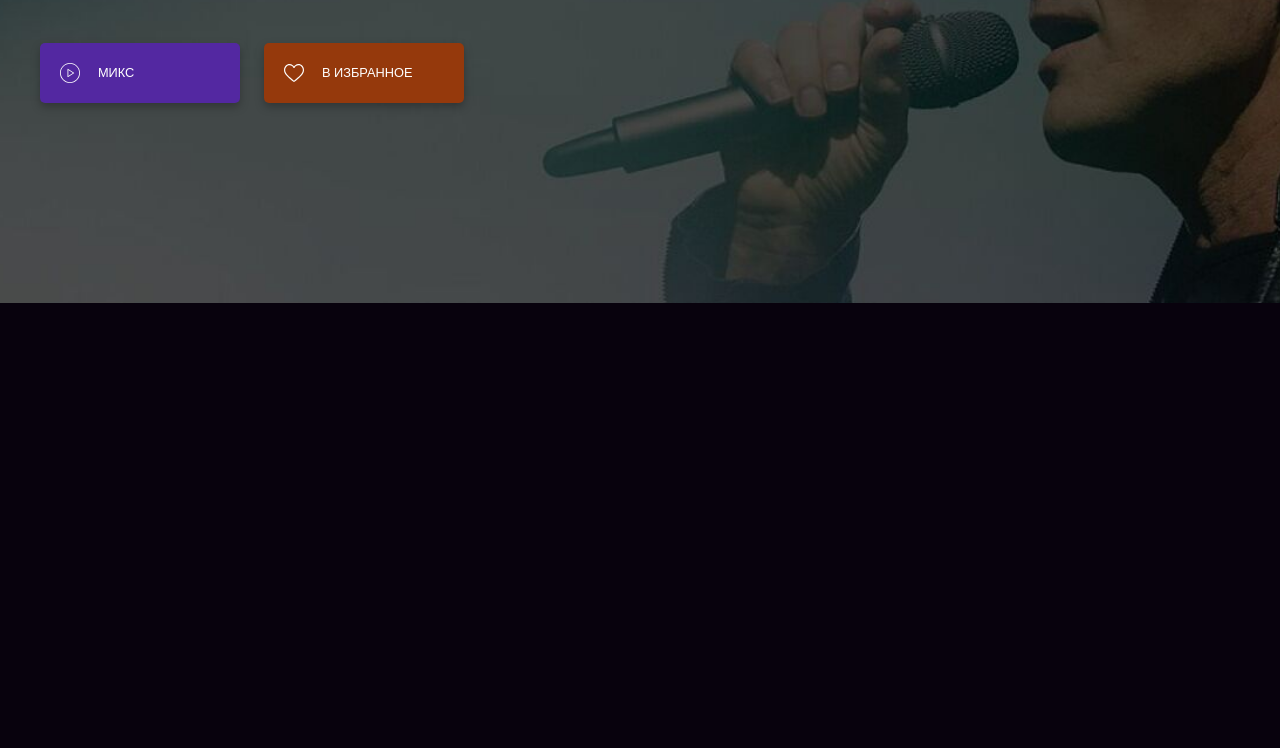
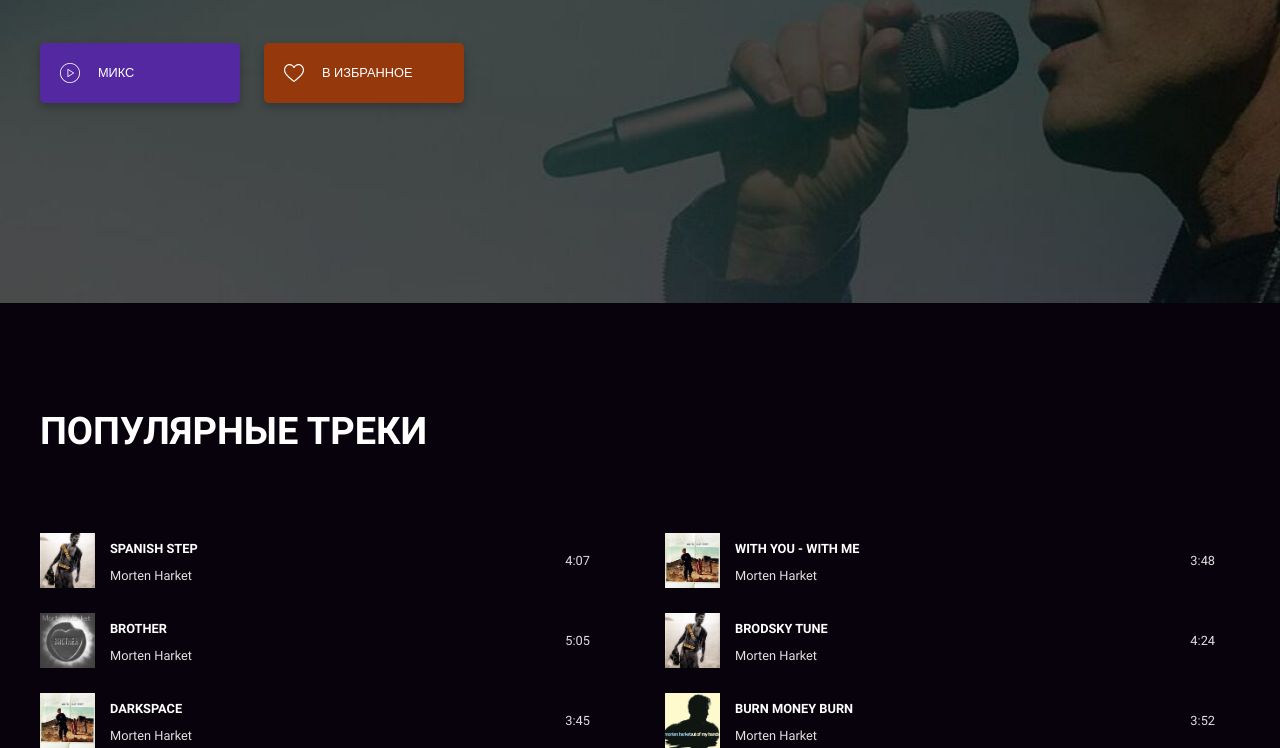
Before and after one commit to olekhova/layout-designer-project-lvl2, a website: page src/artist.html in a window 1280 px wide. Shown: the part 335-1083 px from the top of the page. Before the commit the page ends 800 px from the top, so only its background shows below. Drawn offline with Linux system fonts and the light colour scheme.

Commit message:
add page popular-track

```diff
--- a/src/artist.html
+++ b/src/artist.html
@@ -1,11 +1,13 @@
 <!DOCTYPE html>
 <html lang="ru">
+
 <head>
   <meta charset="UTF-8">
   <meta name="viewport" content="width=device-width, initial-scale=1.0">
   <title>layout-designer-project-lvl2_lyubov_olekhova</title>
   <link rel="stylesheet" href="./css/app.css">
 </head>
+
 <body>
   <header class="relative container">
     <div class="overflow-x menu row">
@@ -47,6 +49,118 @@
         </div>
       </div>
     </section>
+    <section id="page-popular-track" class="pt-100">
+      <div class="container">
+        <h2>
+          Популярные треки
+        </h2>
+        <div class="row mt-48">
+          <div class="popular-track row max-width-550 mt-25 mr-25">
+            <img src="images/Wild Seed.jpg" alt="Wild Seed" class="track-image">
+            <div class="track-info grow row ml-15">
+              <div class="track-name">
+                <span class="tz-small-bold white">
+                  Spanish Step
+                </span>
+                <br>
+                <span class="tz-small gray">
+                  Morten Harket
+                </span>
+              </div>
+              <div class="track-time tz-small gray">
+                4:07
+              </div>
+            </div>
+          </div>
+          <div class="popular-track row max-width-550 mt-25 mr-25">
+            <img src="images/Letter from Egypt.jpg" alt="Letter from Egypt" class="track-image">
+            <div class="track-info grow row ml-15">
+              <div class="track-name">
+                <span class="tz-small-bold white">
+                  With You - With Me
+                </span>
+                <br>
+                <span class="tz-small gray">
+                  Morten Harket
+                </span>
+              </div>
+              <div class="track-time tz-small gray">
+                3:48
+              </div>
+            </div>
+          </div>
+          <div class="popular-track row max-width-550 mt-25 mr-25">
+            <img src="images/Brother.jpg" alt="Brother" class="track-image">
+            <div class="track-info grow row ml-15">
+              <div class="track-name">
+                <span class="tz-small-bold white">
+                  Brother
+                </span>
+                <br>
+                <span class="tz-small gray">
+                  Morten Harket
+                </span>
+              </div>
+              <div class="track-time tz-small gray">
+                5:05
+              </div>
+            </div>
+          </div>
+          <div class="popular-track row max-width-550 mt-25 mr-25">
+            <img src="images/Wild Seed.jpg" alt="Wild Seed" class="track-image">
+            <div class="track-info grow row ml-15">
+              <div class="track-name">
+                <span class="tz-small-bold white">
+                  Brodsky Tune
+                </span>
+                <br>
+                <span class="tz-small gray">
+                  Morten Harket
+                </span>
+              </div>
+              <div class="track-time tz-small gray">
+                4:24
+              </div>
+            </div>
+          </div>
+          <div class="popular-track row max-width-550 mt-25 mr-25">
+            <img src="images/Letter from Egypt.jpg" alt="Letter from Egypt" class="track-image">
+            <div class="track-info grow row ml-15">
+              <div class="track-name">
+                <span class="tz-small-bold white">
+                  Darkspace
+                </span>
+                <br>
+                <span class="tz-small gray">
+                  Morten Harket
+                </span>
+              </div>
+              <div class="track-time tz-small gray">
+                3:45
+              </div>
+            </div>
+          </div>
+          <div class="popular-track row max-width-550 mt-25 mr-25">
+            <img src="images/Out of My Hands.jpg" alt="Out of My Hands" class="track-image">
+            <div class="track-info grow row ml-15">
+              <div class="track-name">
+                <span class="tz-small-bold white">
+                  Burn Money Burn
+                </span>
+                <br>
+                <span class="tz-small gray">
+                  Morten Harket
+                </span>
+              </div>
+              <div class="track-time tz-small gray">
+                3:52
+              </div>
+            </div>
+          </div>
+        </div>
+      </div>
+    </section>
   </main>
 </body>
+
 </html>
--- a/src/scss/_general.scss
+++ b/src/scss/_general.scss
@@ -98,6 +98,14 @@ h4 {
   line-height: 150%;
 }
 
+.tz-small-bold {
+  font-weight: bold;
+  font-size: 12.8px;
+  font-style: normal;
+  line-height: 150%;
+  text-transform: uppercase;
+}
+
 a {
   font-weight: bold;
   text-decoration: none;
--- a/src/scss/_grid.scss
+++ b/src/scss/_grid.scss
@@ -34,6 +34,10 @@
   flex-basis: 30%;
 }
 
+.grow {
+  flex-grow: 1;
+}
+
 .width-100 {
   width: 100%;
 }
@@ -48,6 +52,10 @@
 
 .max-width-200 {
   min-width: 11.111111rem;
+}
+
+.max-width-550 {
+  min-width: 30.555556rem;
 }
 
 .max-width-575 {
@@ -80,6 +88,10 @@
 
 .mt-22 {
   margin-top: 1.222222rem;
+}
+
+.mt-25 {
+  margin-top: 1.388889rem;
 }
 
 .mt-30 {
@@ -120,6 +132,10 @@
 
 .mr-24 {
   margin-right: 1.33rem;
+}
+
+.mr-25 {
+  margin-right: 1.388889rem;
 }
 
 .mb-50 {
--- /dev/null
+++ b/src/scss/_page-popular-track.scss
@@ -0,0 +1,4 @@
+.track-image {
+  width: 3.055556rem;
+  height: 3.055556rem;
+}
--- a/src/scss/app.scss
+++ b/src/scss/app.scss
@@ -7,4 +7,5 @@
 @import "page-description";
 @import "page-pricing";
 @import "page-news";
+@import "page-popular-track";
 @import "media";
```
Also changed, not shown: src/css/app.css, 1 other file. Lines whose indentation alone changed are shown as unchanged.
